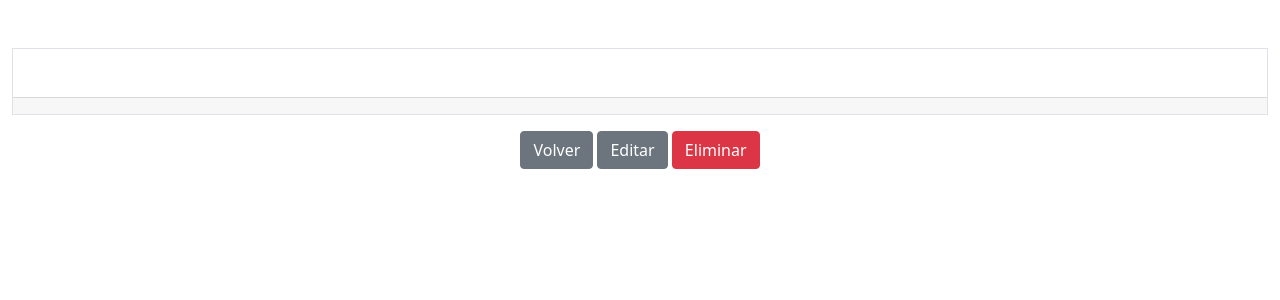
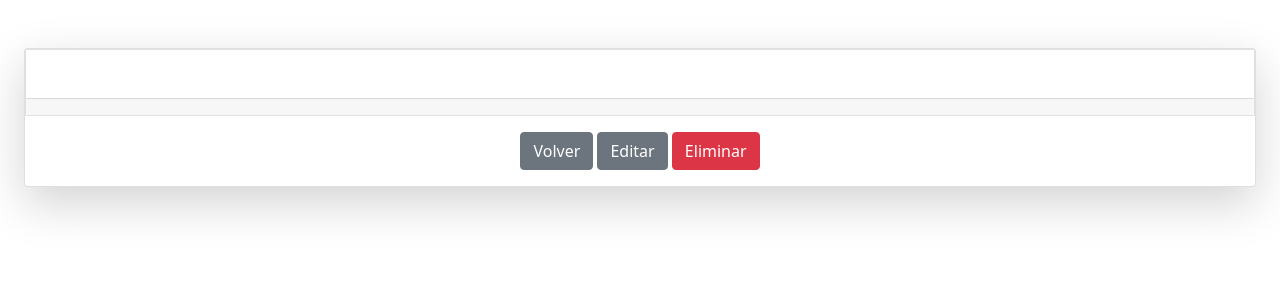
Before and after one commit to sanchezmiguel/CoderBlogRepo, a Django app: template coderDjango/blogApp/templates/blogApp/articulo_detail.html in a window 1280 px wide. Shown: the part 56-356 px from the top of the page. Run offline with Django 4.2, Linux system fonts and the light colour scheme; the template is opened without the code that fills it, so the values that code supplies are empty; the visitor is signed in with stand-in values (Sample User, id 1); some libraries are stand-ins or nearby versions.

Commit message:
se mejora estetica en formularios

```diff
--- a/coderDjango/blogApp/templates/blogApp/articulo_detail.html
+++ b/coderDjango/blogApp/templates/blogApp/articulo_detail.html
@@ -1,6 +1,8 @@
 {% extends 'base.html' %}
 
 {% block content %}
+<div class="container mx-auto" style="max-width: 1600px;">
+    <div class="card shadow-lg mb-3">
         <div class="border round">
             <h1 class="my-5">{{articulo.title}} </h1>
             <h2 class="my-5">{{articulo.subtitle}} </h2>
@@ -18,9 +20,11 @@
             </div>
         </div>
 
-<div class="container mt-3">
+        <div class="container mt-3 mb-3">
             <a class="btn btn-secondary" href="{% url 'articulo.list' %}">Volver</a>
             <a class="btn btn-secondary" href="{% url 'articulo.update' pk=articulo.id %}">Editar</a>
             <a class="btn btn-danger" href="{% url 'articulo.delete' pk=articulo.id %}">Eliminar</a>
         </div>
+    </div>
+</div>
 {% endblock %}
--- a/coderDjango/perfilesApp/templates/perfilesApp/about_creator.html
+++ b/coderDjango/perfilesApp/templates/perfilesApp/about_creator.html
@@ -35,7 +35,7 @@
                 </div>
             </div>
 
-            <div class="card">
+            <div class="card mb-3">
                 <div class="card-body">
                     <h5 class="card-title">Biografía</h5>
                     <p class="card-text text-start">{{ profile.bio }}</p>
```
Lines whose indentation alone changed are shown as unchanged.
